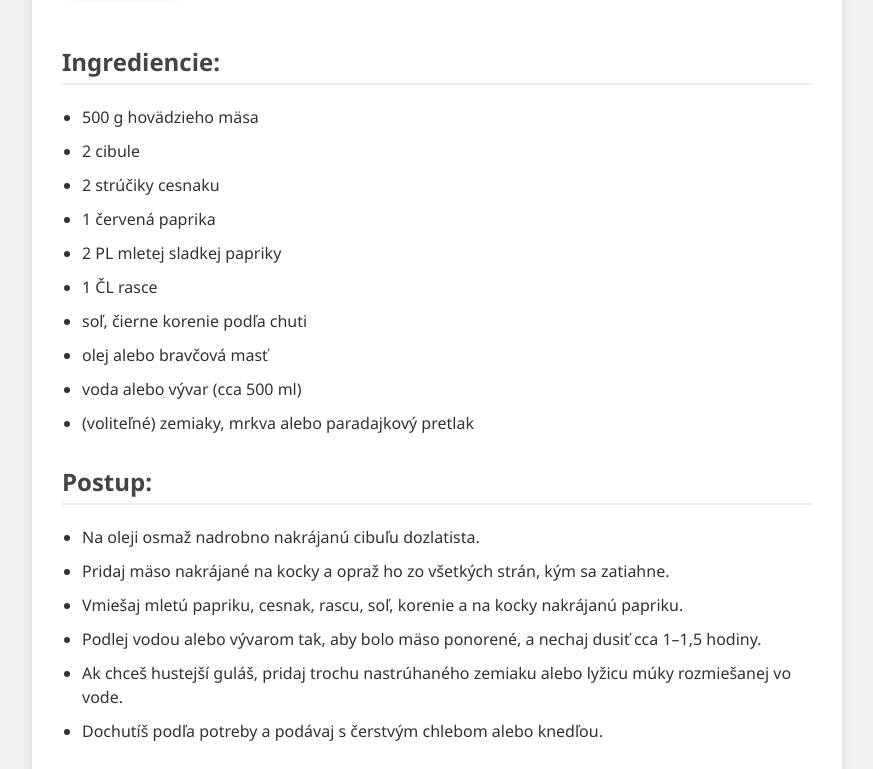
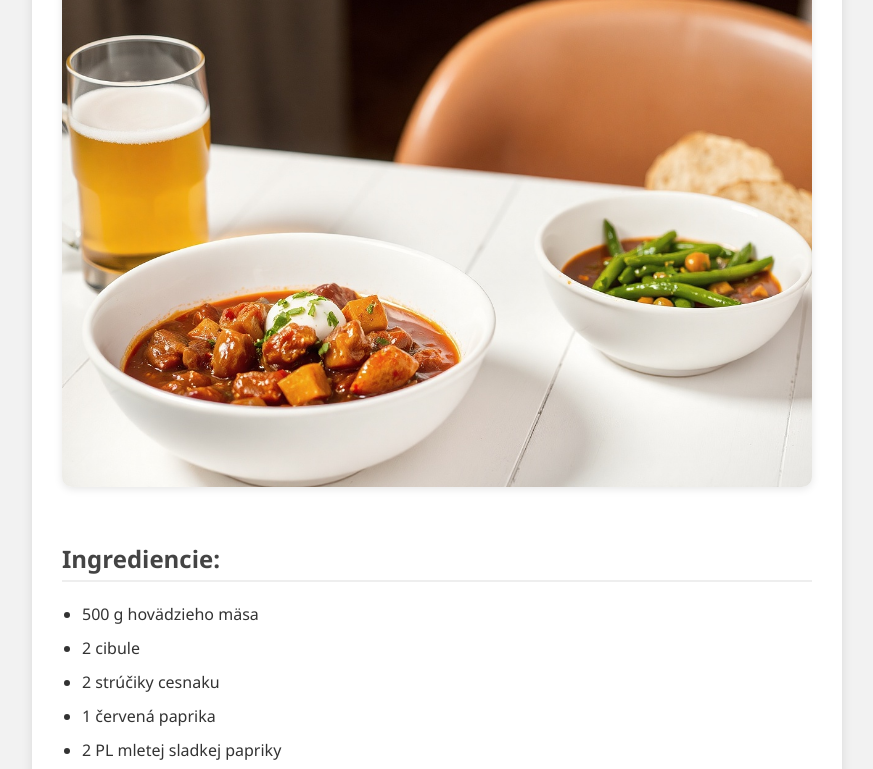
Before and after one commit to sebino17/mexick--gul-, a plain HTML site: page index.html in a window 1280 px wide. Shown: the part 169-938 px from the top of the page, without its empty margins (203-1076 px from the left). Drawn offline with Linux system fonts and the light colour scheme.

Commit message:
Update index.html

```diff
--- a/index.html
+++ b/index.html
@@ -66,7 +66,7 @@
   <div class="container">
     <h1>Guláš – Rýchly recept</h1>
 
-    <img src="Mexicky_gulas_v_bielej_miske_na_bi_1" alt="Mexický guláš">
+    <img src="Mexicky_gulas_v_bielej_miske_na_bi_1.jpg" alt="Mexický guláš">
 
     <h2>Ingrediencie:</h2>
     <ul>
```
